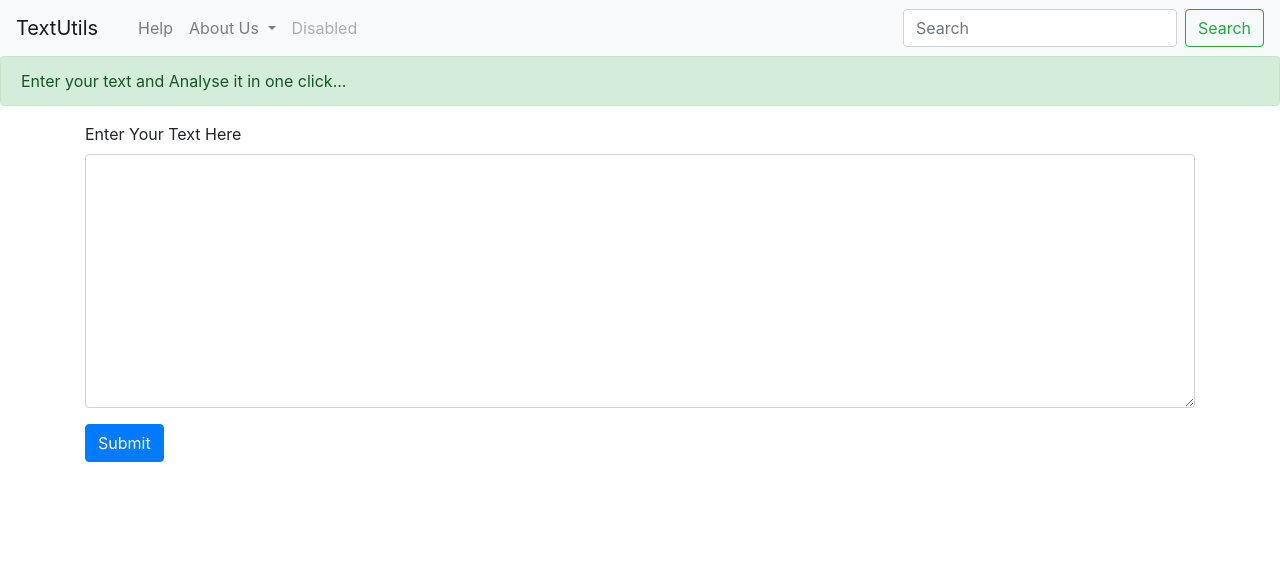
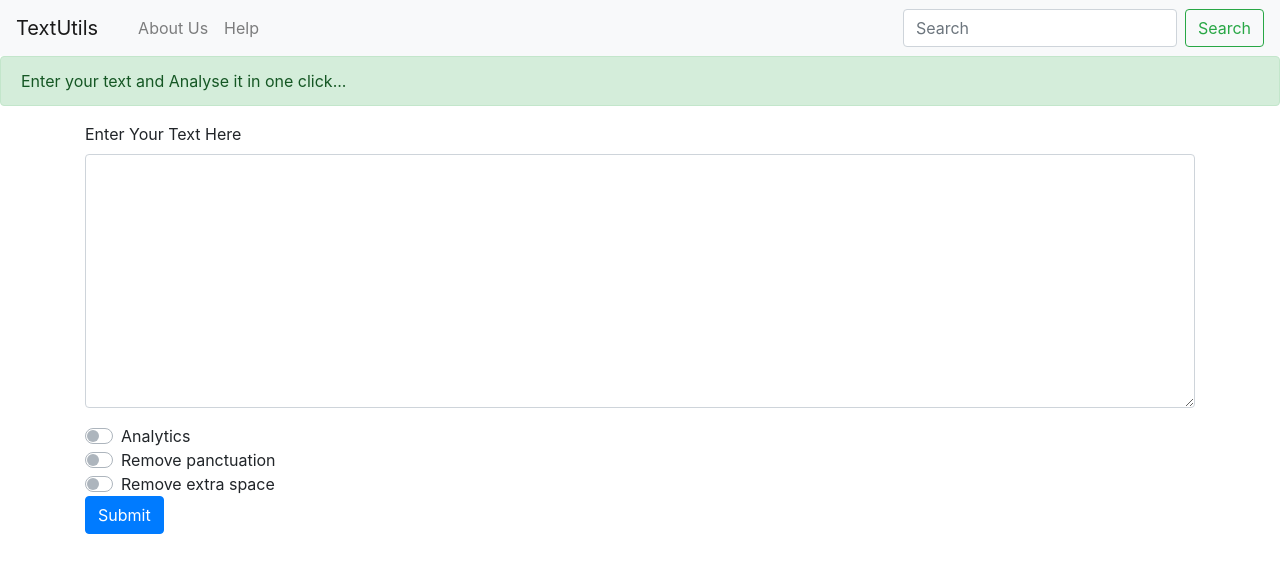
Before and after one commit to JDRanpariya/textutils, a Django app: page / in a window 1280 px wide. Shown: the top 573 px of the page. Run offline with Django 3.2, Linux system fonts and the light colour scheme; some libraries are stand-ins or nearby versions.

Commit message:
backendupdate1

```diff
--- a/templates/index.html
+++ b/templates/index.html
@@ -14,6 +14,8 @@
   </head>
   <body>
 
+    {%block content%}
+
       <nav class="navbar navbar-expand-lg navbar-light bg-light">
           <a class="navbar-brand" href="#">TextUtils</a>
           <button class="navbar-toggler" type="button" data-toggle="collapse" data-target="#navbarSupportedContent" aria-controls="navbarSupportedContent" aria-expanded="false" aria-label="Toggle navigation">
@@ -26,22 +28,15 @@
                 <a class="nav-link" href="#"><span class="sr-only">(current)</span></a>
               </li>
               <li class="nav-item">
-                <a class="nav-link" href="#">Help</a>
-              </li>
-              <li class="nav-item dropdown">
-                <a class="nav-link dropdown-toggle" href="#" id="navbarDropdown" role="button" data-toggle="dropdown" aria-haspopup="true" aria-expanded="false">
-                 About Us
-                </a>
-                <div class="dropdown-menu" aria-labelledby="navbarDropdown">
-                  <a class="dropdown-item" href="#">Devloper</a>
-                  <a class="dropdown-item" href="#">Contact</a>
-                  <div class="dropdown-divider"></div>
-                  <a class="dropdown-item" href="#">Something else here</a>
-                </div>
+                <a class="nav-link" href="#">About Us</a>
               </li>
               <li class="nav-item">
-                <a class="nav-link disabled" href="#" tabindex="-1" aria-disabled="true">Disabled</a>
-              </li>
+                  <a class="nav-link" href="#">Help</a>
+
+
+
+
+
             </ul>
             <form class="form-inline my-2 my-lg-0">
               <input class="form-control mr-sm-2" type="search" placeholder="Search" aria-label="Search">
@@ -58,15 +53,41 @@
         </div>
 
        <div class = 'container'>
-          <form>
+          <form action="/result" method="GET">
+
               <div class="form-group" >
                 <label for="exampleFormControlTextarea1">Enter Your Text Here</label>
-                <textarea class="form-control" id="exampleFormControlTextarea1" rows="10"></textarea>
+                <textarea  name="text1" class="form-control"   id="exampleFormControlTextarea1" rows="10"></textarea>
               </div>
+
+              <div class="custom-control custom-switch">
+                  <input name='analytics' type="checkbox" class="custom-control-input" id="customSwitch3">
+                  <label class="custom-control-label" for="customSwitch3">Analytics</label>
+              </div>
+
+              <div class="custom-control custom-switch">
+                  <input  type="checkbox" name="puncb" class="custom-control-input" id="customSwitch1" >
+                  <label class="custom-control-label" for="customSwitch1">Remove panctuation</label>
+              </div>
+
+              <div class="custom-control custom-switch">
+                  <input name='removeexspace' type="checkbox" class="custom-control-input" id="customSwitch2">
+                  <label class="custom-control-label" for="customSwitch2">Remove extra space</label>
+              </div>
+
+
+
+
+
+                <input class="btn btn-primary" type="submit" value="Submit">
             </form>
-            <input class="btn btn-primary" type="submit" value="Submit">
-       </div>
 
+
+
+        </div>
+
+
+    {%endblock%}
 
 
 
--- a/textutils/urls.py
+++ b/textutils/urls.py
@@ -20,5 +20,6 @@ from textutils import views
 urlpatterns = [
     path('admin/', admin.site.urls),
     path('', views.index, name='homepage'),
-
+    path('result', views.result, name='result'),
+    path('dev', views.dev, name='dev'),
 ]
--- a/textutils/views.py
+++ b/textutils/views.py
@@ -2,3 +2,34 @@ from django.shortcuts import render
 
 def index(request):
    return render (request, 'index.html')
+
+def dev(request):
+   return render(request,'devloper.html')
+
+
+
+def result(request):
+   raw_text = request.GET.get('text1')
+   removepanc = request.GET.get('puncb')
+   exspaceremover = request.GET.get('removeexspace')
+   analytics = request.GET.get('analytics')
+   analysed=''
+   panc = """,./?;:}{[]"!@#=$'%^&*()~`<>"""
+
+   if removepanc == 'on':
+         for char in raw_text:
+            if char not in panc:
+               analysed += char
+   elif exspaceremover == 'on':
+         for char in raw_text:
+            if char == char or char == ' ':
+               analysed += char
+   elif analytics == 'on':
+      pass
+
+   else:
+      analysed = raw_text
+
+   dictf={'raw_text' : analysed}
+
+   return render (request,'result.html', dictf)
```
Also changed, not shown: templates/devloper.html (added, +12 -0 lines), templates/result.html (added, +43 -0 lines).
